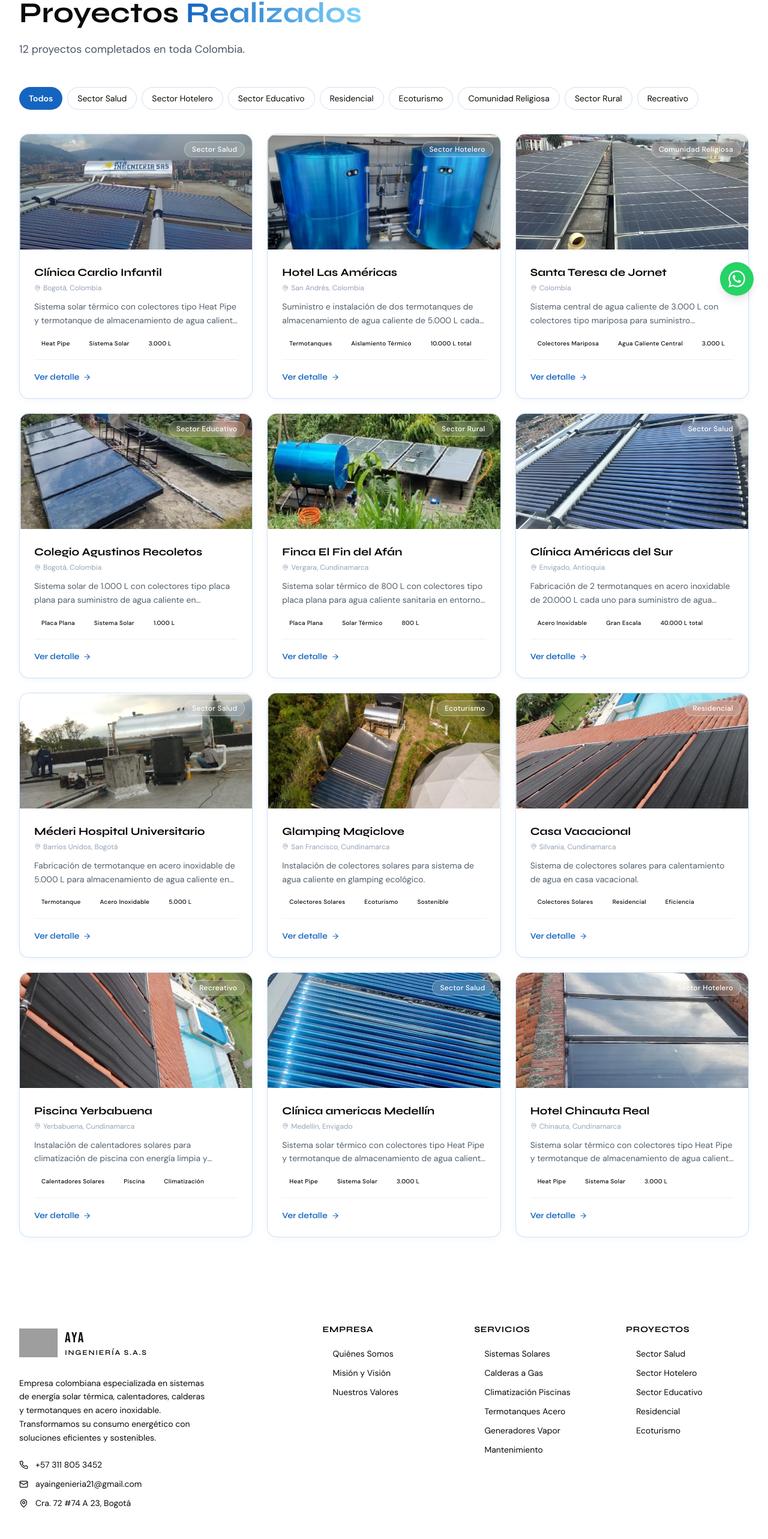
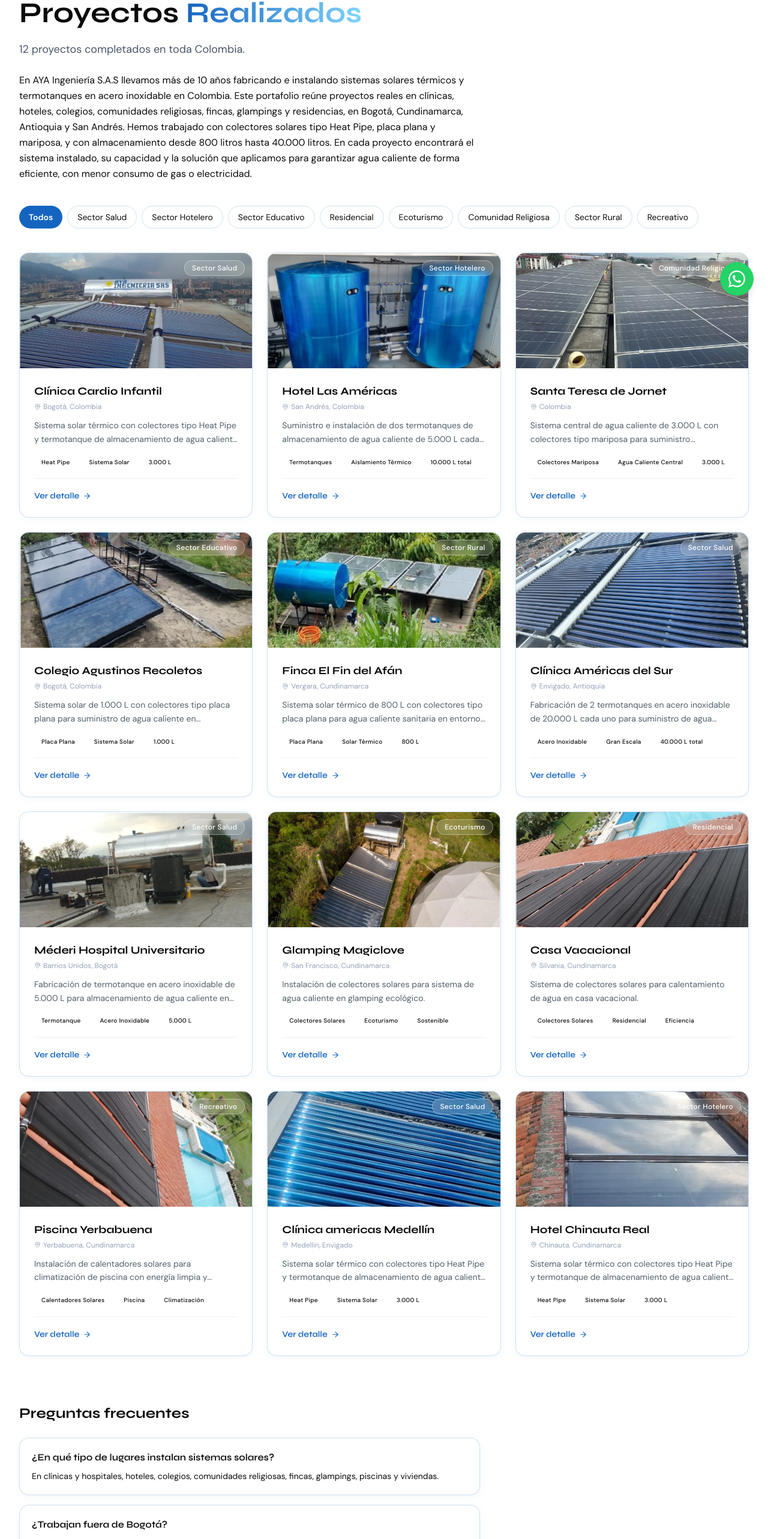
Before and after one commit to miguelortiz-code/aya-ingeneria, a React (Vite) app: page /proyectos in a window 1280 px wide. Shown: the part 215-2781 px from the top of the page at 60% size. Built offline with nearby package versions, Linux system fonts and the light colour scheme; grey boxes are pictures that could not be loaded.

Commit message:
feat(seo): add indexable intro text and FAQ to projects and gallery pages.

```diff
--- a/src/components/pages/Gallery.jsx
+++ b/src/components/pages/Gallery.jsx
@@ -139,7 +139,7 @@ export default function Gallery() {
               eyebrow="Galería"
               title="Proyectos en"
               highlight="Fotos y Videos"
-              subtitle="Conoce de primera mano los sistemas solares, colectores y termotanques que hemos instalado en toda Colombia."
+              subtitle="Fotos y videos reales de las instalaciones que AYA Ingeniería S.A.S ha realizado en Colombia: colectores solares, termotanques en acero inoxidable, calderas y sistemas completos de agua caliente en clínicas, hoteles, colegios y viviendas. Use los filtros para ver cada tipo de trabajo y conocer de cerca la calidad de nuestros equipos y del montaje en obra."
               align="left"
               className="mb-10"
             />
--- a/src/components/pages/ProjectsList.jsx
+++ b/src/components/pages/ProjectsList.jsx
@@ -9,6 +9,20 @@ import { projects } from '../../data/projects'
 import { useInView } from '../../hooks/useInView'
 
 const categories = ['Todos', 'Sector Salud', 'Sector Hotelero', 'Sector Educativo', 'Residencial', 'Ecoturismo', 'Comunidad Religiosa', 'Sector Rural', 'Recreativo']
+const faqs = [
+  {
+    q: '¿En qué tipo de lugares instalan sistemas solares?',
+    a: 'En clínicas y hospitales, hoteles, colegios, comunidades religiosas, fincas, glampings, piscinas y viviendas.',
+  },
+  {
+    q: '¿Trabajan fuera de Bogotá?',
+    a: 'Sí. Además de Bogotá, hemos realizado proyectos en Cundinamarca, Antioquia y San Andrés.',
+  },
+  {
+    q: '¿Cómo solicito una cotización?',
+    a: 'Escríbanos por WhatsApp o déjenos sus datos en el formulario de contacto. La asesoría y la cotización no tienen costo.',
+  },
+]
 
 function ProjectListCard({ project, index }) {
   const { ref, inView } = useInView()
@@ -119,8 +133,22 @@ export default function ProjectsList() {
               highlight="Realizados"
               subtitle={`${projects.length} proyectos completados en toda Colombia.`}
               align="left"
-              className="mb-12"
+              className="mb-6"
             />
+
+            <p
+              className="font-body text-base leading-relaxed max-w-3xl mb-10"
+              style={{ color: 'var(--text-muted)' }}
+            >
+                En AYA Ingeniería S.A.S llevamos más de 10 años fabricando e instalando sistemas solares
+                térmicos y termotanques en acero inoxidable en Colombia. Este portafolio reúne proyectos
+                reales en clínicas, hoteles, colegios, comunidades religiosas, fincas, glampings y
+                residencias, en Bogotá, Cundinamarca, Antioquia y San Andrés. Hemos trabajado con
+                colectores solares tipo Heat Pipe, placa plana y mariposa, y con almacenamiento desde
+                800 litros hasta 40.000 litros. En cada proyecto encontrará el sistema instalado, su
+                capacidad y la solución que aplicamos para garantizar agua caliente de forma eficiente,
+                con menor consumo de gas o electricidad.
+            </p>
 
             <div className="flex flex-wrap gap-2 mb-10" role="tablist">
               {categories.map((cat) => (
@@ -150,6 +178,30 @@ export default function ProjectsList() {
               ))}
             </div>
 
+            <section className="mt-20 max-w-3xl" aria-labelledby="faq-proyectos">
+              <h2
+                id="faq-proyectos"
+                className="font-heading font-bold text-2xl mb-6"
+                style={{ color: 'var(--text-primary)' }}
+              >
+                Preguntas frecuentes
+              </h2>
+              <div className="space-y-4">
+                {faqs.map(({ q, a }) => (
+                  <div key={q} className="glass-card solar-border p-5">
+                    <h3
+                      className="font-heading font-semibold text-base mb-2"
+                      style={{ color: 'var(--text-primary)' }}
+                    >
+                      {q}
+                    </h3>
+                    <p className="font-body text-sm leading-relaxed" style={{ color: 'var(--text-muted)' }}>
+                      {a}
+                    </p>
+                  </div>
+                ))}
+              </div>
+            </section>
           </div>
         </div>
       </MainLayout>
```
